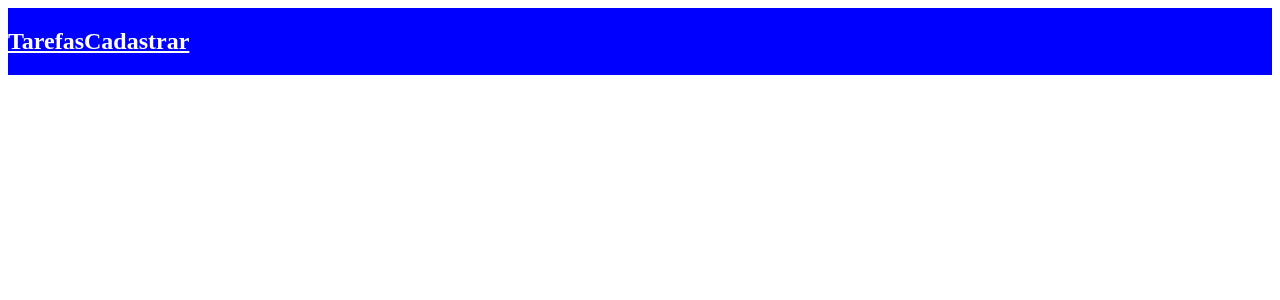
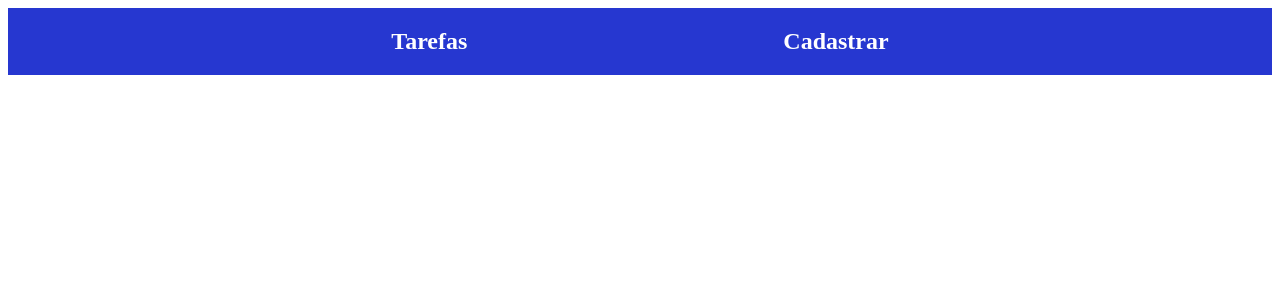
Before and after one commit to Pedrocardo005/agendador-tarefas, an Angular app: page / in a window 1280 px wide. Shown: the top 300 px of the page. Built offline with nearby package versions, Linux system fonts and the light colour scheme.

Commit message:
Ajusta layout do header

```diff
--- a/src/app/core/layout/top-bar/top-bar.component.css
+++ b/src/app/core/layout/top-bar/top-bar.component.css
@@ -1,9 +1,16 @@
 header {
-    background-color: blue;
+    background-color: #2637D0;
     color: white;
     display: flex;
+    justify-content: center;
+    gap: 25%;
 }
 
 a {
     color: white;
+    text-decoration: none;
 }
+
+a:hover {
+    text-decoration: underline;
+}
--- a/src/app/core/layout/top-bar/top-bar.component.html
+++ b/src/app/core/layout/top-bar/top-bar.component.html
@@ -1,8 +1,8 @@
 <header>
-    <a [routerLink]="'/nada'">
+    <a [routerLink]="'/'">
         <h2>Tarefas</h2>
     </a>
-    <a [routerLink]="'/outro'">
+    <a [routerLink]="'/'">
         <h2>Cadastrar</h2>
     </a>
 </header>
```
